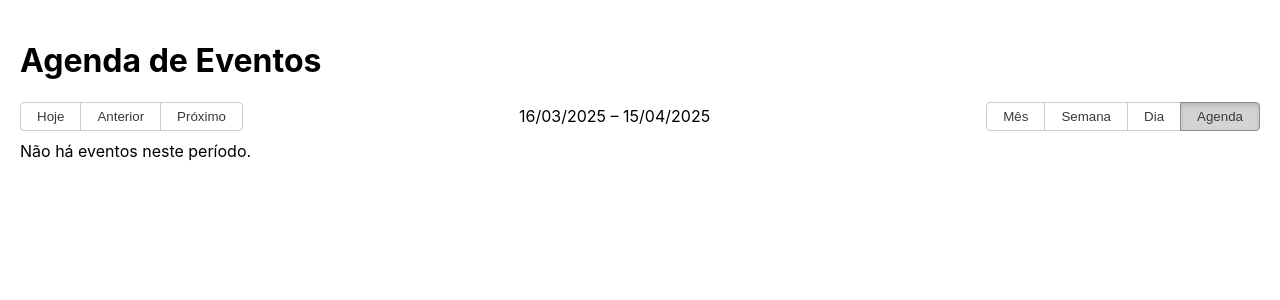
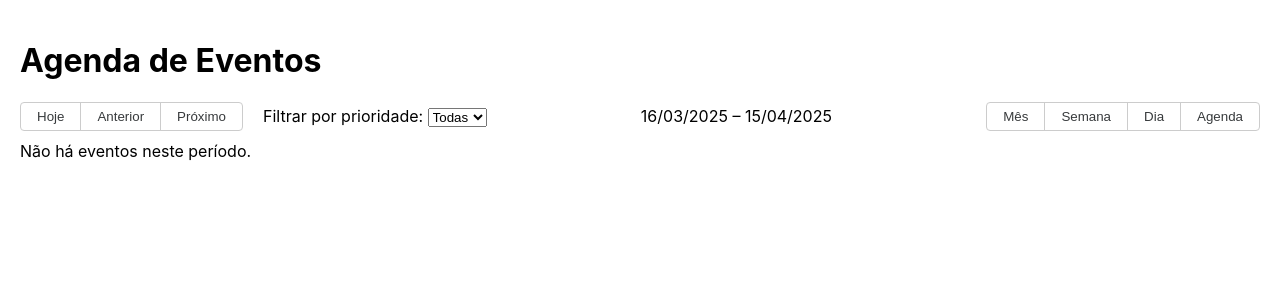
Before and after one commit to Jose1-0/APS-1---Agenda, a React (Create React App) app in the folder frontend/: page / in a window 1280 px wide. Both pictures are taken after a click on the button "Agenda". Shown: the top 300 px of the page. Built offline with nearby package versions, Linux system fonts and the light colour scheme; no server answers.

Commit message:
adicionando filtro de prioridade

```diff
--- a/frontend/src/App.js
+++ b/frontend/src/App.js
@@ -12,6 +12,7 @@ const App = () => {
   const [addModalIsOpen, setAddModalIsOpen] = useState(false); // Modal de adicionar/editar
   const [view, setView] = useState('month'); // Visualização atual (mês, semana, etc.)
   const [date, setDate] = useState(new Date()); // Data atual exibida
+  const [priorityFilter, setPriorityFilter] = useState(null);
 
   // Carregar eventos
   useEffect(() => {
@@ -93,13 +94,19 @@ const App = () => {
   return (
     <div className="app">
       <CalendarComponent
-        events={events}
+        events={
+          priorityFilter
+            ? events.filter(event => event.priority === priorityFilter)
+            : events
+        }
         onSelectEvent={handleSelectEvent}
         view={view}
         onView={setView}
         date={date}
         onNavigate={setDate}
         onSelectDate={handleSelectDate}
+        setPriorityFilter={setPriorityFilter}
+        priorityFilter={priorityFilter}
       />
       <EventModal
         isOpen={modalIsOpen}
--- a/frontend/src/components/CalendarComponent/CalendarComponent.js
+++ b/frontend/src/components/CalendarComponent/CalendarComponent.js
@@ -4,12 +4,10 @@ import moment from 'moment';
 import 'moment/locale/pt-br';
 import 'react-big-calendar/lib/css/react-big-calendar.css';
 import './CalendarComponent.css';
-// import CustomAgendaEvent from '../CustomAgendaEvent/CustomAgendaEvent';
 
 moment.locale('pt-br');
-const localizer = momentLocalizer(moment); // Localização para datas
+const localizer = momentLocalizer(moment);
 
-// Exibição customizada de eventos na agenda
 const CustomAgendaEvent = ({ event }) => (
   <span>
     <strong>{event.title}</strong>
@@ -17,22 +15,21 @@ const CustomAgendaEvent = ({ event }) => (
   </span>
 );
 
-// Função para estilizar eventos com base na prioridade
 const eventStyleGetter = (event) => {
   let backgroundColor;
 
   switch (event.priority) {
     case 1:
-      backgroundColor = '#4caf50'; // verde
+      backgroundColor = '#4caf50';
       break;
     case 2:
-      backgroundColor = '#ffeb3b'; // amarelo
+      backgroundColor = '#ffeb3b';
       break;
     case 3:
-      backgroundColor = '#f44336'; // vermelho
+      backgroundColor = '#f44336';
       break;
     default:
-      backgroundColor = '#3174ad'; // cor padrão (azul)
+      backgroundColor = '#3174ad';
   }
 
   return {
@@ -48,7 +45,50 @@ const eventStyleGetter = (event) => {
   };
 };
 
-const CalendarComponent = ({events, onSelectEvent, view, onView, date, onNavigate, onSelectDate}) => {
+const CustomToolbar = ({ label, onNavigate, onView, view, setPriorityFilter, priorityFilter }) => (
+  <div className="rbc-toolbar">
+    <div className="rbc-btn-group">
+      <button onClick={() => onNavigate('TODAY')}>Hoje</button>
+      <button onClick={() => onNavigate('PREV')}>Anterior</button>
+      <button onClick={() => onNavigate('NEXT')}>Próximo</button>
+    </div>
+    {view === 'agenda' && (
+      <div className="priority-filter" style={{ marginLeft: '20px' }}>
+        <label>Filtrar por prioridade: </label>
+        <select
+          value={priorityFilter || ''}
+          onChange={(e) =>
+            setPriorityFilter(e.target.value ? parseInt(e.target.value) : null)
+          }
+        >
+          <option value="">Todas</option>
+          <option value="1">Baixa</option>
+          <option value="2">Média</option>
+          <option value="3">Alta</option>
+        </select>
+      </div>
+    )}
+    <span className="rbc-toolbar-label">{label}</span>
+    <div className="rbc-btn-group">
+      <button onClick={() => onView('month')} className={view === 'month' ? 'active' : ''}>Mês</button>
+      <button onClick={() => onView('week')} className={view === 'week' ? 'active' : ''}>Semana</button>
+      <button onClick={() => onView('day')} className={view === 'day' ? 'active' : ''}>Dia</button>
+      <button onClick={() => onView('agenda')} className={view === 'agenda' ? 'active' : ''}>Agenda</button>
+    </div>
+  </div>
+);
+
+const CalendarComponent = ({
+  events,
+  onSelectEvent,
+  view,
+  onView,
+  date,
+  onNavigate,
+  onSelectDate,
+  setPriorityFilter,
+  priorityFilter,
+}) => {
   return (
     <div style={{ height: '500px', padding: '20px' }}>
       <h1>Agenda de Eventos</h1>
@@ -64,6 +104,15 @@ const CalendarComponent = ({events, onSelectEvent, view, onView, date, onNavigat
         onNavigate={onNavigate}
         eventPropGetter={eventStyleGetter}
         components={{
+          toolbar: (props) => (
+            <CustomToolbar
+              {...props}
+              onView={onView}
+              view={view}
+              setPriorityFilter={setPriorityFilter}
+              priorityFilter={priorityFilter}
+            />
+          ),
           agenda: {
             event: CustomAgendaEvent,
           },
@@ -94,6 +143,7 @@ const CalendarComponent = ({events, onSelectEvent, view, onView, date, onNavigat
           agenda: 'Agenda',
           showMore: (total) => `+${total} mais`,
           noEventsInRange: 'Não há eventos neste período.',
+          allDay: 'dia inteiro'
         }}
       />
     </div>
```
